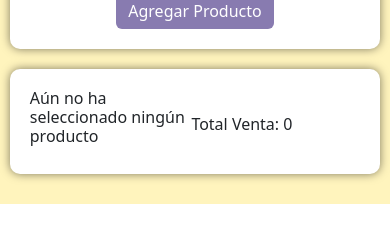
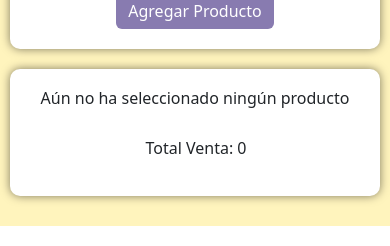
Before and after one commit to pavas0921/petshop-frontend, a React (Vite) app: page /new-sale in a window 390 px wide. Shown: the part 333-579 px from the top of the page. Built offline with nearby package versions, Linux system fonts and the light colour scheme; no server answers; a web font is replaced by a local one.

Commit message:
actualizacion

```diff
--- a/src/components/VentasComponents/VentaForm/VentaForm.jsx
+++ b/src/components/VentasComponents/VentaForm/VentaForm.jsx
@@ -21,8 +21,8 @@ import styles from "./ventaForm.module.scss";
 const VentaForm = () => {
   const [rows, setRows] = useState([]);
   const [headerVenta, setHeaderVenta] = useState({
-    date: "",
-    cliente: "",
+    date: null,
+    cliente: null,
     detalleVenta: [],
     totalVenta: null,
   });
@@ -45,21 +45,8 @@ const VentaForm = () => {
   }, []);
 
   useEffect(() => {
-    if (
-      httpStatus === 200 &&
-      message === "Venta registrada con éxito" &&
-      status === "success"
-    ) {
-      console.log("limpiar");
-      setRows([]);
-      setHeaderVenta({
-        date: "",
-        cliente: "",
-        detalleVenta: [],
-        totalVenta: null,
-      });
-    }
-  }, [ventaResponse]);
+    console.log("***", detalleProductoLoading);
+  }, [detalleProductoLoading]);
 
   useEffect(() => {
     console.log(headerVenta);
@@ -84,7 +71,6 @@ const VentaForm = () => {
   const handleInputChange = (e) => {
     const { name, value } = e.target;
     if (name === "date") {
-      console.log("fecha");
       const formattedDate = new Date(value).toISOString();
       setHeaderVenta((prevState) => ({ ...prevState, [name]: formattedDate }));
     } else {
@@ -150,8 +136,7 @@ const VentaForm = () => {
               type="date"
               placeholder="Fecha"
               className={styles.dateInput}
-              onChange={handleInputChange}
-              value={headerVenta.date || ""}
+              onBlur={handleInputChange}
             />
             <Form.Control
               name="cliente"
@@ -159,8 +144,7 @@ const VentaForm = () => {
               type="text"
               placeholder="Nombre del Cliente"
               className={styles.clientNameInput}
-              onChange={handleInputChange}
-              value={headerVenta.cliente || ""}
+              onBlur={handleInputChange}
             />
           </div>
 
@@ -206,7 +190,7 @@ const VentaForm = () => {
 
         <div className={styles.card_table}>
           {rows && rows.length > 0 ? (
-            <div>
+            <div className={styles.ventaTable}>
               <VentaTable rows={rows} />
             </div>
           ) : (
--- a/src/components/VentasComponents/VentaForm/ventaForm.module.scss
+++ b/src/components/VentasComponents/VentaForm/ventaForm.module.scss
@@ -91,46 +91,7 @@
         }
       }
     }
-    .card_table {
-      width: 70%;
-      height: auto;
-      background-color: #ffffff; /* Color de fondo del contenedor */
-      box-shadow: 0px 0px 10px rgba(0, 0, 0, 0.5); /* Sombra */
-      padding: 20px; /* Espacio interno para el contenido */
-      border-radius: 10px;
-      margin-top: 20px;
 
-      @media (max-width: 820px) {
-        width: 95%;
-        height: auto;
-        display: flex;
-        justify-content: center;
-        align-items: center;
-      }
-
-      .div_footer {
-        width: 100%;
-        display: flex;
-        justify-content: space-between;
-        align-items: center;
-
-        .div_totalVenta {
-          width: 45;
-          display: flex;
-          justify-content: flex-start;
-          align-items: center;
-          margin-top: 20px;
-          padding-left: 2px;
-        }
-        .div_finalizarVentaBtn {
-          width: 45;
-          display: flex;
-          justify-content: flex-end;
-          align-items: center;
-          margin-top: 20px;
-        }
-      }
-    }
   }
 }
 
@@ -159,3 +120,67 @@
     display: flex;
   }
 }
+
+
+.card_table {
+  width: 70%;
+  height: auto;
+  background-color: #ffffff; /* Color de fondo del contenedor */
+  box-shadow: 0px 0px 10px rgba(0, 0, 0, 0.5); /* Sombra */
+  padding: 20px; /* Espacio interno para el contenido */
+  border-radius: 10px;
+  margin-top: 20px;
+
+  @media (max-width: 820px) {
+    width: 95%;
+    height: auto;
+    display: flex;
+    justify-content: center;
+    align-items: center;
+    flex-direction: column;
+  }
+
+  .ventaTable{
+    width: 100%;
+  }
+
+  .div_footer {
+    width: 100%;
+    display: flex;
+    justify-content: space-between;
+    align-items: center;
+    flex-direction: column;
+
+    @media (max-width: 820px) {
+      width: 95%;
+      height: auto;
+      display: flex;
+      justify-content: center;
+      align-items: flex-start;
+
+    }
+
+    .div_totalVenta {
+      width: 100%;
+      display: flex;
+      justify-content: center;
+      align-items: center;
+      margin-top: 20px;
+      padding-left: 2px;
+    }
+
+    .div_finalizarVentaBtn {
+      width: 100%;
+      display: flex;
+      justify-content: center;
+      align-items: center;
+
+      @media (max-width: 820px) {
+        width: 100%;
+        display: flex;
+        justify-content: center;
+        align-items: center;
+      }
+    }
+  }
+}
--- a/src/components/VentasComponents/VentaTable/VentaTable.jsx
+++ b/src/components/VentasComponents/VentaTable/VentaTable.jsx
@@ -9,32 +9,32 @@ const VentaTable = (props) => {
 
 
   const columns = [
-    { field: "detalleProducto", headerName: "Item", width: 50 },
+    { field: "detalleProducto", headerName: "Item", width: 100 },
 
     {
       field: "nombreProducto",
       headerName: "Producto",
-      width: 400,
+      width: 220,
       editable: false,
     },
     {
       field: "cantidad",
       headerName: "Cantidad",
       type: "number",
-      width: 100,
+      width: 80,
       editable: false,
     },
 
     {
       field: "precioUnitario",
       headerName: "Precio Unitario",
-      width: 160,
+      width: 150,
       editable: false,
     },
     {
       field: "precioTotal",
       headerName: "Precio Total",
-      width: 160,
+      width: 150,
       editable: false,
     },
   ];
--- a/src/components/VentasComponents/VentaTable/ventaTable.module.scss
+++ b/src/components/VentasComponents/VentaTable/ventaTable.module.scss
@@ -1,4 +1,5 @@
 .main_box {
+
   width: 100%;
   height: auto;
 }
```
